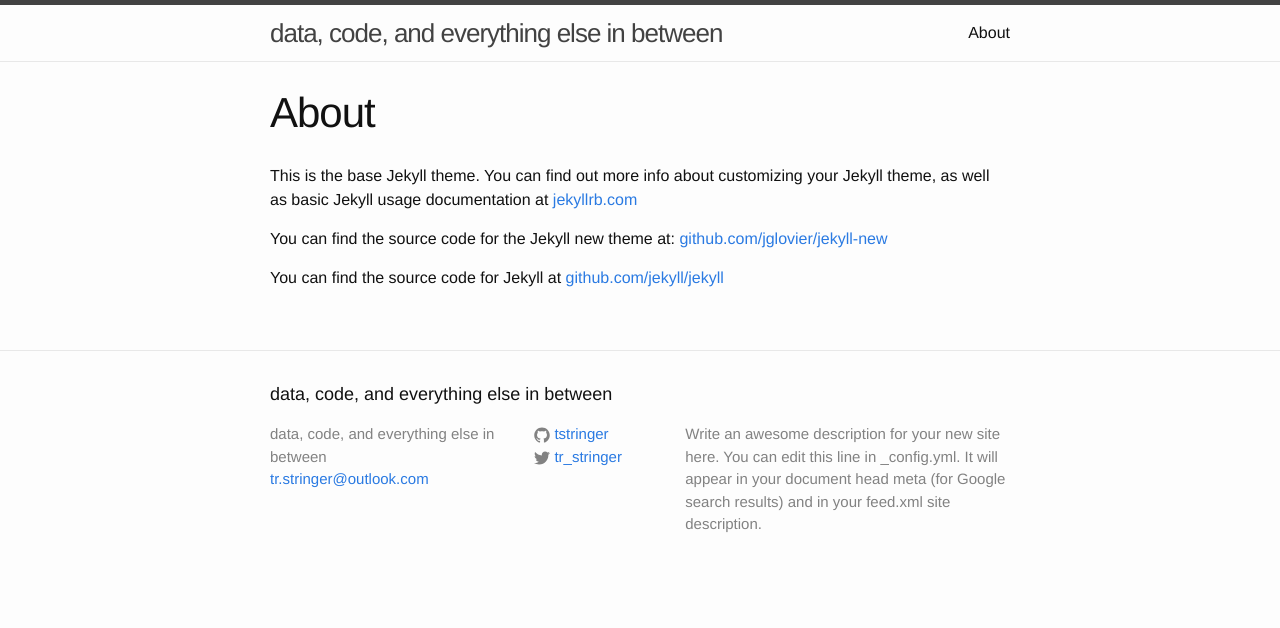
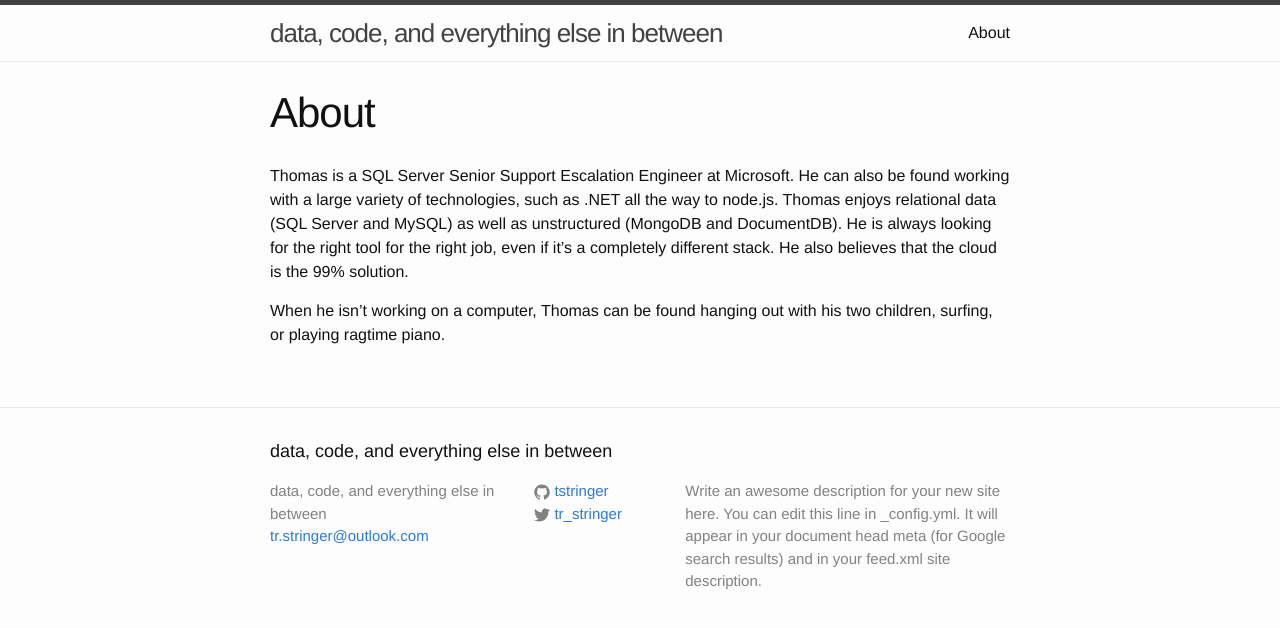
Before and after one commit to trstringer/tstringer.github.io, a Jekyll site: the page built from about.md, in a window 1280 px wide. Shown: the top 628 px of the page. Built offline with Jekyll 4.4.1, drawn with Linux system fonts in a browser that asks for light colours.

Commit message:
Changed about section

```diff
--- a/about.md
+++ b/about.md
@@ -4,8 +4,6 @@ title: About
 permalink: /about/
 ---
 
-This is the base Jekyll theme. You can find out more info about customizing your Jekyll theme, as well as basic Jekyll usage documentation at [jekyllrb.com](http://jekyllrb.com/)
+Thomas is a SQL Server Senior Support Escalation Engineer at Microsoft.  He can also be found working with a large variety of technologies, such as .NET all the way to node.js.  Thomas enjoys relational data (SQL Server and MySQL) as well as unstructured (MongoDB and DocumentDB).  He is always looking for the right tool for the right job, even if it's a completely different stack.  He also believes that the cloud is the 99% solution.
 
-You can find the source code for the Jekyll new theme at: [github.com/jglovier/jekyll-new](https://github.com/jglovier/jekyll-new)
-
-You can find the source code for Jekyll at [github.com/jekyll/jekyll](https://github.com/jekyll/jekyll)
+When he isn't working on a computer, Thomas can be found hanging out with his two children, surfing, or playing ragtime piano.
```
